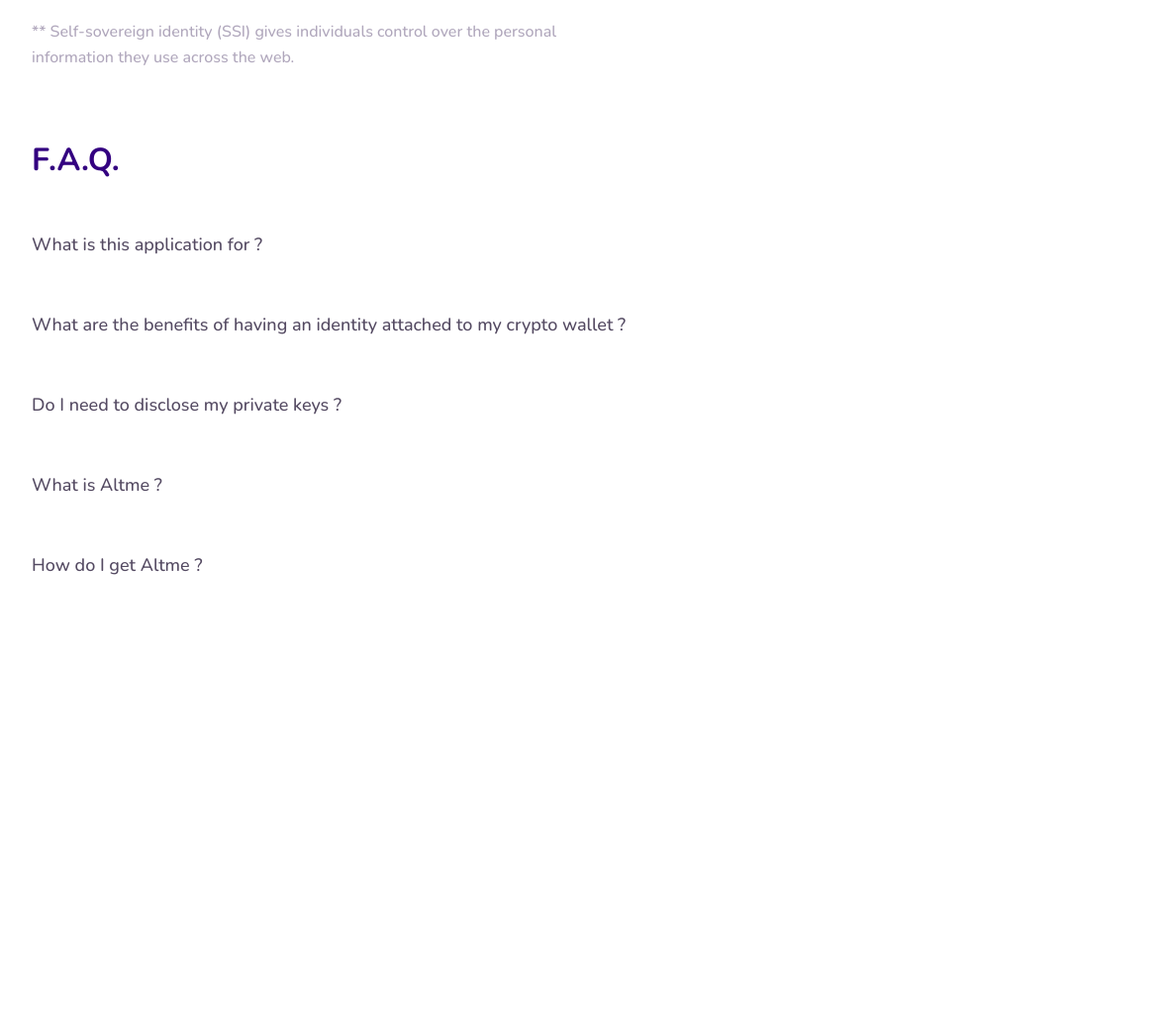
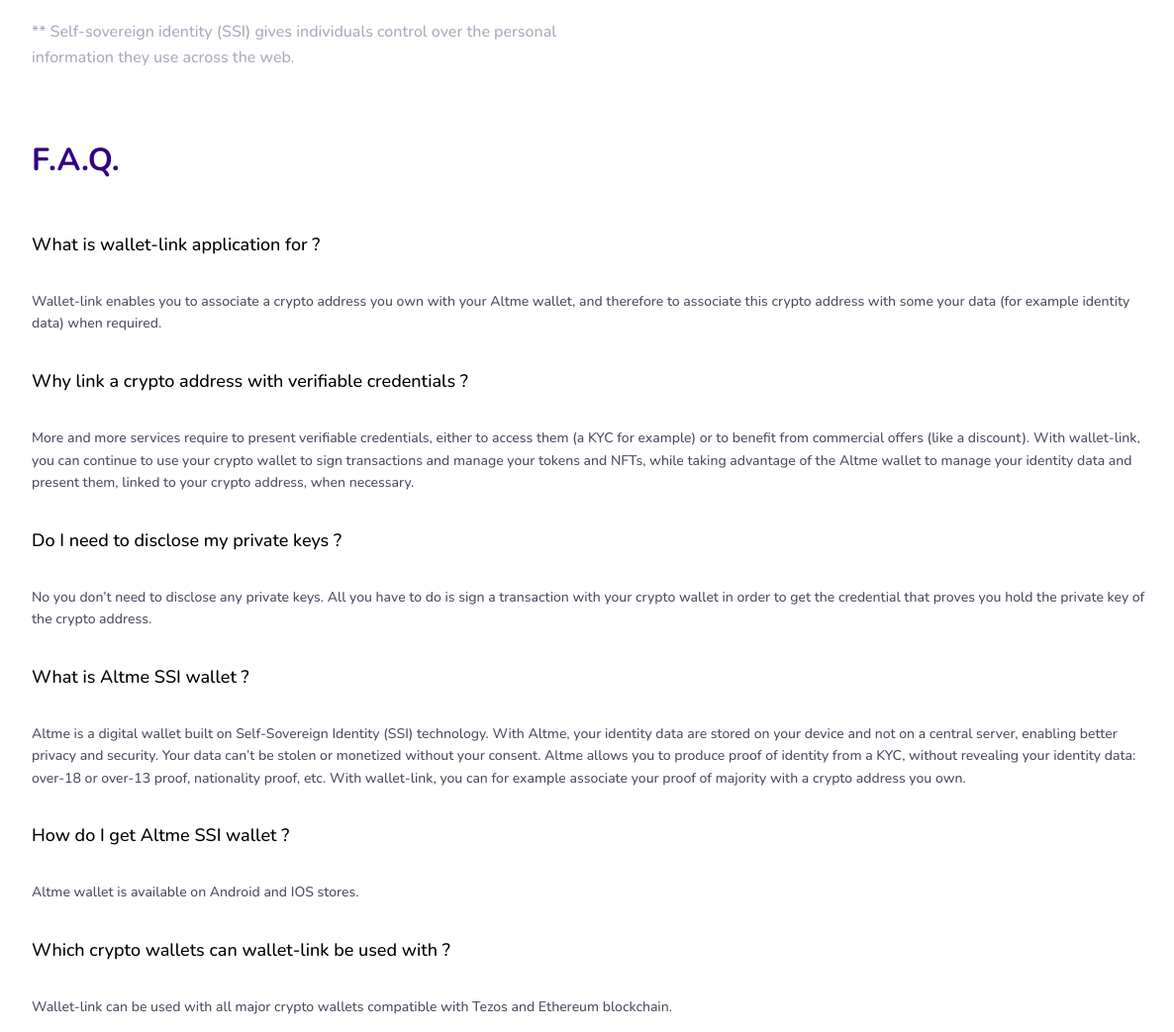
Before and after one commit to TalaoDAO/wallet-link, a Flask app: template templates/dapp.html in a window 1480 px wide. Shown: the part 1099-2142 px from the top of the page at 99% size, without its empty margins (132-1318 px from the left). Before the commit the page ends 1680 px from the top, so only its background shows below. Run offline with Flask 2, Linux system fonts and the light colour scheme; the template is opened without the code that fills it, so the values that code supplies are empty; parts of the project's set-up code (start-up, migrations or seed data) failed here and were passed over.

Commit message:
tezos faq

```diff
--- a/static/style.css
+++ b/static/style.css
@@ -983,7 +983,9 @@
 .question {
     width: 1128px;
 }
-
+.answer {
+    width: 1128px;
+}
 .questionP {
     font-family: 'Nunito';
     font-style: normal;
@@ -994,9 +996,20 @@
     /* or 29px */
 
     /* Secondary */
+    color: #000000;
+}
+.answerP {
+    font-family: 'Nunito';
+    font-style: normal;
+    font-weight: 500;
+    font-size: 14px;
+    line-height: 161.7%;
+
+    /* or 29px */
+
+    /* Secondary */
     color: #544A62;
 }
-
 #faqP {
     font-family: 'Nunito';
     font-style: normal;
--- a/templates/dapp.html
+++ b/templates/dapp.html
@@ -160,34 +160,54 @@
         <p id="faqP">F.A.Q.</p>
       </div>
       <div class="question">
-        <p class="questionP">What is this application for ?</p>
+        <p class="questionP">What is wallet-link application for ? </p>
       </div>
       <div class="answer">
-        <p class="answerP"></p>
+        <p class="answerP">Wallet-link enables you to associate a crypto address you own with your Altme wallet, and
+          therefore to associate this crypto address with some your data (for example identity data) when required.
+        </p>
       </div>
       <div class="question">
-        <p class="questionP"> What are the benefits of having an identity attached to my crypto wallet ?</p>
+        <p class="questionP"> Why link a crypto address with verifiable credentials ?</p>
       </div>
       <div class="answer">
-        <p class="answerP"></p>
+        <p class="answerP">More and more services require to present verifiable credentials, either to access them (a
+          KYC for example) or to benefit from commercial offers (like a discount). With wallet-link, you can continue to
+          use your crypto wallet to sign transactions and manage your tokens and NFTs, while taking advantage of the
+          Altme wallet to manage your identity data and present them, linked to your crypto address, when necessary.</p>
       </div>
       <div class="question">
-        <p class="questionP"> Do I need to disclose my private keys ?</p>
+        <p class="questionP"> Do I need to disclose my private keys ?
+        </p>
       </div>
       <div class="answer">
-        <p class="answerP"></p>
+        <p class="answerP">No you don’t need to disclose any private keys. All you have to do is sign a transaction with
+          your crypto wallet in order to get the credential that proves you hold the private key of the crypto address.
+        </p>
       </div>
       <div class="question">
-        <p class="questionP"> What is Altme ?</p>
+        <p class="questionP"> What is Altme SSI wallet ?</p>
       </div>
       <div class="answer">
-        <p class="answerP"></p>
+        <p class="answerP">Altme is a digital wallet built on Self-Sovereign Identity (SSI) technology. With Altme, your
+          identity data are stored on your device and not on a central server, enabling better privacy and security.
+          Your data can’t be stolen or monetized without your consent.
+          Altme allows you to produce proof of identity from a KYC, without revealing your identity data: over-18 or
+          over-13 proof, nationality proof, etc. With wallet-link, you can for example associate your proof of majority
+          with a crypto address you own.</p>
       </div>
       <div class="question">
-        <p class="questionP">How do I get Altme ?</p>
+        <p class="questionP">How do I get Altme SSI wallet ? </p>
       </div>
       <div class="answer">
-        <p class="answerP"> </p>
+        <p class="answerP">Altme wallet is available on Android and IOS stores. </p>
+      </div>
+      <div class="question">
+        <p class="questionP">Which crypto wallets can wallet-link be used with ?</p>
+      </div>
+      <div class="answer">
+        <p class="answerP"> Wallet-link can be used with all major crypto wallets compatible with Tezos and Ethereum
+          blockchain.</p>
       </div>
     </div>
     <!--<img id="templeRight" src="/static/temple-wallet.png"><img id="kukaiRight" src="/static/kukai.png">-->
```
